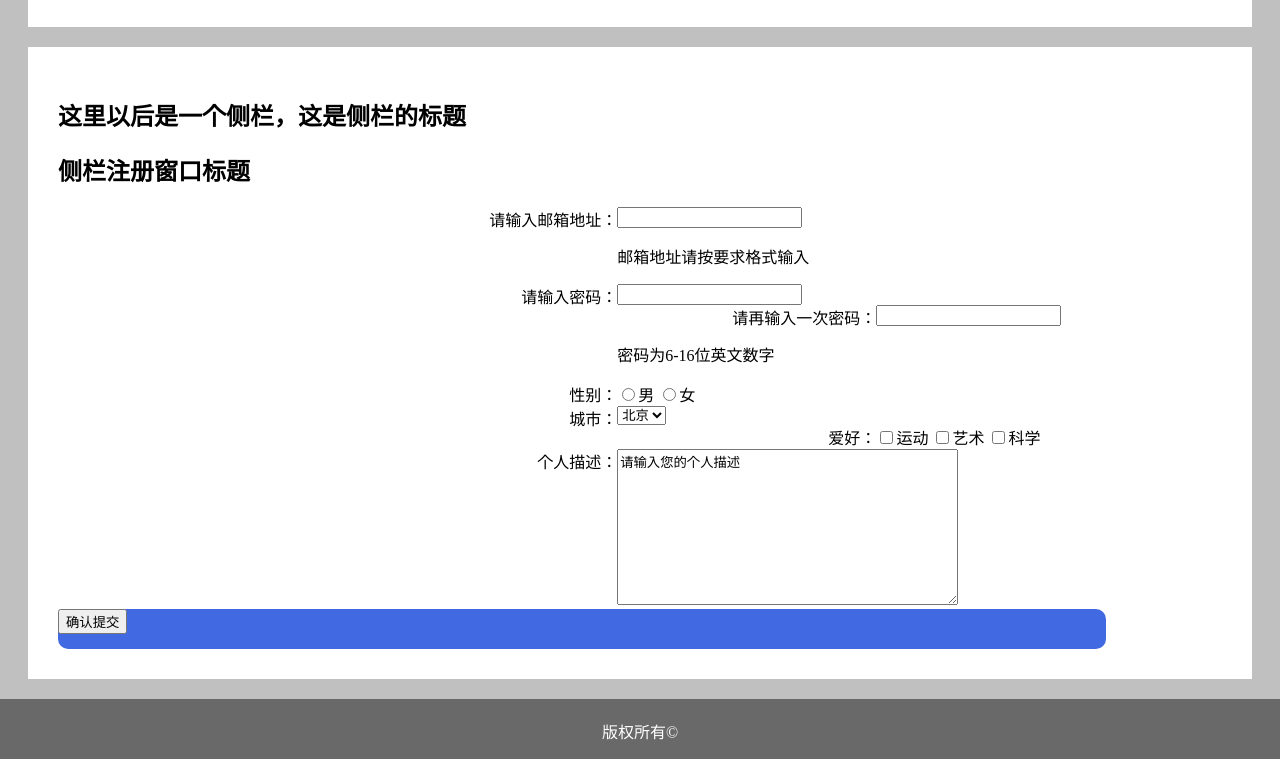
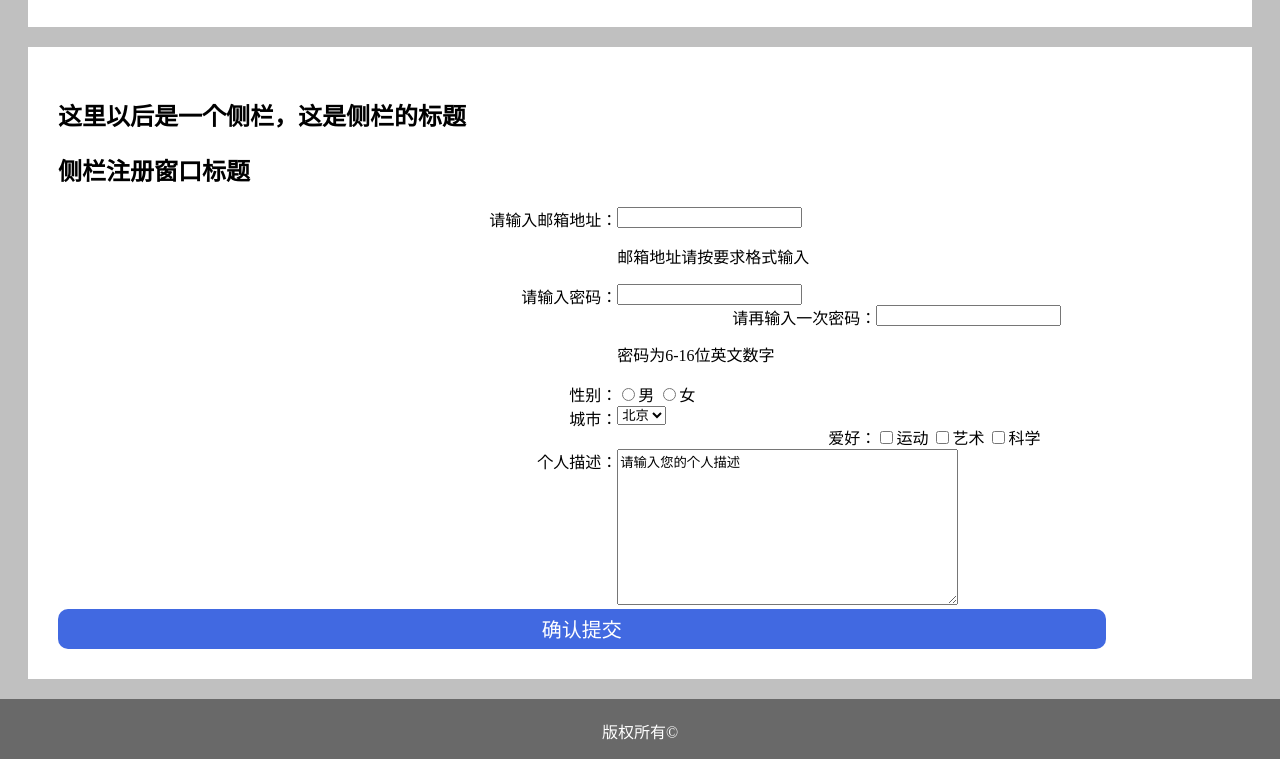
Before and after one commit to liudingyuan/liudingyuan.github.io, a plain HTML site: page baidu_ife/task_1/task_1_02.html in a window 1280 px wide. Shown: the part 3544-4303 px from the top of the page. Drawn offline with Linux system fonts and the light colour scheme.

Commit message:
modified html

```diff
--- a/baidu_ife/task_1/task_1_02.html
+++ b/baidu_ife/task_1/task_1_02.html
@@ -128,7 +128,7 @@
     	            </div>
 
                 </div>
-                <div id="submit"><input type="submit" value="确认提交" ></div>
+                <input id="submit" type="submit" value="确认提交" >
             </form>
     </aside>
 
```
